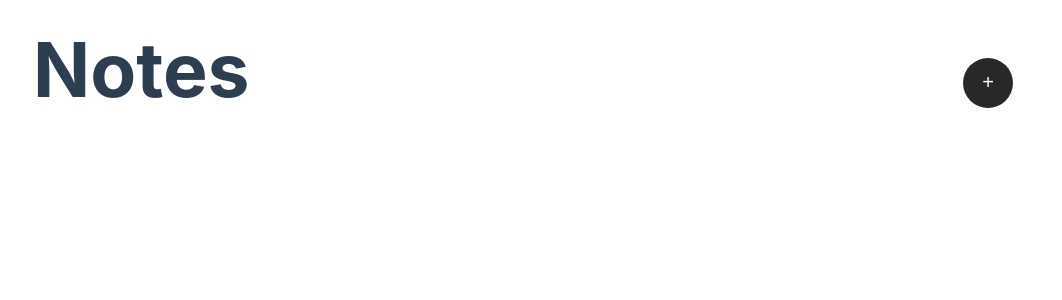
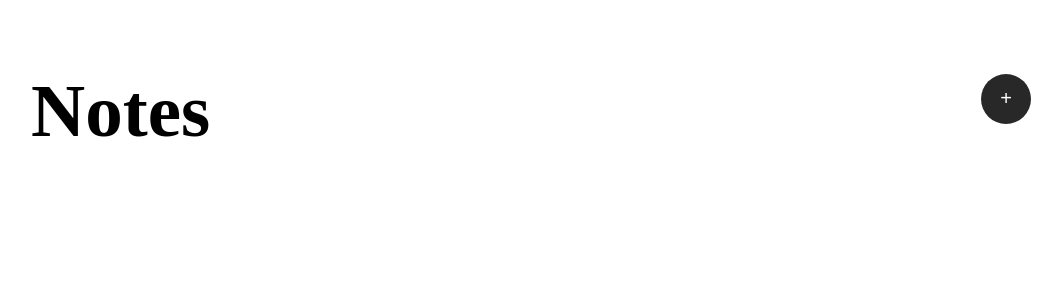
Before and after one commit to tabascum/vue-notes-app, a Vue app: page / in a window 1280 px wide. Shown: the top 300 px of the page, without its empty margins (117-1179 px from the left). Built offline with nearby package versions, Linux system fonts and the light colour scheme.

Commit message:
Uploade updated app

```diff
--- a/src/assets/base.css
+++ /dev/null
@@ -1,73 +0,0 @@
-/* color palette from <https://github.com/vuejs/theme> */
-:root {
-  --vt-c-white: #ffffff;
-  --vt-c-white-soft: #f8f8f8;
-  --vt-c-white-mute: #f2f2f2;
-
-  --vt-c-black: #181818;
-  --vt-c-black-soft: #222222;
-  --vt-c-black-mute: #282828;
-
-  --vt-c-indigo: #2c3e50;
-
-  --vt-c-divider-light-1: rgba(60, 60, 60, 0.29);
-  --vt-c-divider-light-2: rgba(60, 60, 60, 0.12);
-  --vt-c-divider-dark-1: rgba(84, 84, 84, 0.65);
-  --vt-c-divider-dark-2: rgba(84, 84, 84, 0.48);
-
-  --vt-c-text-light-1: var(--vt-c-indigo);
-  --vt-c-text-light-2: rgba(60, 60, 60, 0.66);
-  --vt-c-text-dark-1: var(--vt-c-white);
-  --vt-c-text-dark-2: rgba(235, 235, 235, 0.64);
-}
-
-/* semantic color variables for this project */
-:root {
-  --color-background: var(--vt-c-white);
-  --color-background-soft: var(--vt-c-white-soft);
-  --color-background-mute: var(--vt-c-white-mute);
-
-  --color-border: var(--vt-c-divider-light-2);
-  --color-border-hover: var(--vt-c-divider-light-1);
-
-  --color-heading: var(--vt-c-text-light-1);
-  --color-text: var(--vt-c-text-light-1);
-
-  --section-gap: 160px;
-}
-
-@media (prefers-color-scheme: dark) {
-  :root {
-    --color-background: var(--vt-c-black);
-    --color-background-soft: var(--vt-c-black-soft);
-    --color-background-mute: var(--vt-c-black-mute);
-
-    --color-border: var(--vt-c-divider-dark-2);
-    --color-border-hover: var(--vt-c-divider-dark-1);
-
-    --color-heading: var(--vt-c-text-dark-1);
-    --color-text: var(--vt-c-text-dark-2);
-  }
-}
-
-*,
-*::before,
-*::after {
-  box-sizing: border-box;
-  margin: 0;
-  font-weight: normal;
-}
-
-body {
-  min-height: 100vh;
-  color: var(--color-text);
-  background: var(--color-background);
-  transition: color 0.5s, background-color 0.5s;
-  line-height: 1.6;
-  font-family: Inter, -apple-system, BlinkMacSystemFont, 'Segoe UI', Roboto, Oxygen, Ubuntu,
-    Cantarell, 'Fira Sans', 'Droid Sans', 'Helvetica Neue', sans-serif;
-  font-size: 15px;
-  text-rendering: optimizeLegibility;
-  -webkit-font-smoothing: antialiased;
-  -moz-osx-font-smoothing: grayscale;
-}
--- a/src/assets/main.css
+++ /dev/null
@@ -1 +0,0 @@
-@import "./base.css";
```
Also changed, not shown: src/main.js (+3 -5 lines), src/assets/logo.svg (deleted).
